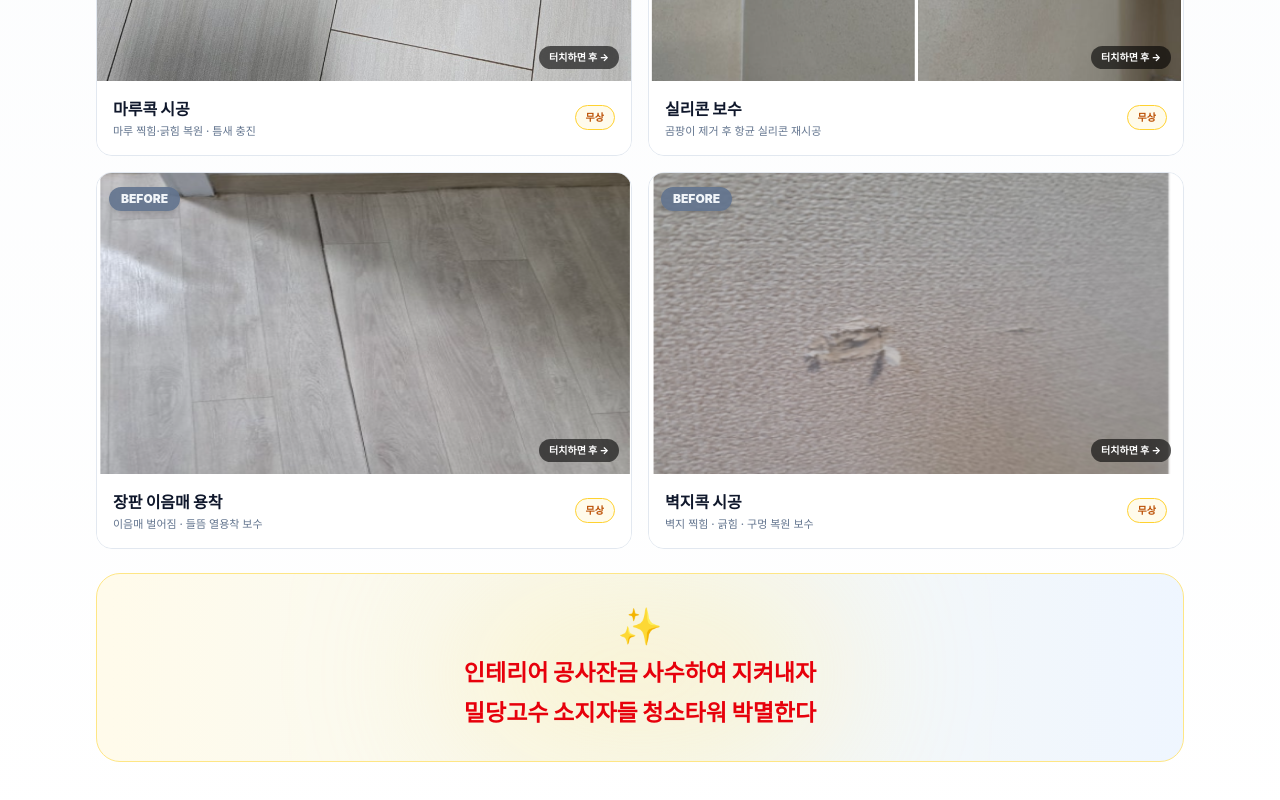
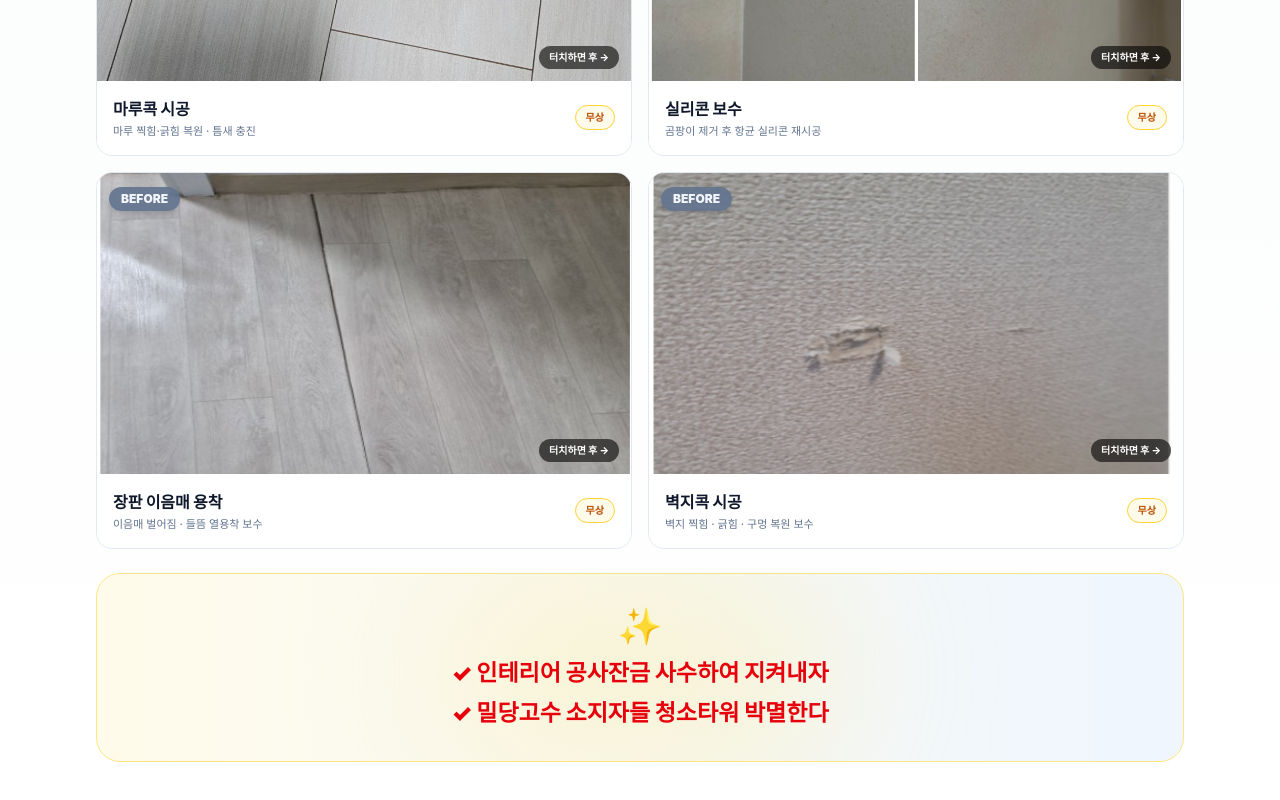
Before and after one commit to timbach9741-wq/CleaningTower, a React (Vite) app: page /b2b/quote in a window 1280 px wide. Shown: the part 1432-2232 px from the top of the page. Built offline with nearby package versions, Linux system fonts and the light colour scheme; a web font is replaced by a local one.

Commit message:
docs: B2B 견적 페이지 하단 배너 문구 앞에 체크 표시 추가
- 하단 무상 강조 배너 내의 두 개 단락("인테리어 공사잔금...", "밀당고수 소지자들...") 텍스트 앞에 체크 기호(✓) 추가

```diff
--- a/src/pages/B2BQuote.tsx
+++ b/src/pages/B2BQuote.tsx
@@ -889,10 +889,10 @@ export default function Quote() {
                     <div className="hidden lg:block absolute top-0 left-1/2 -translate-x-1/2 w-[400px] h-[200px] bg-amber-200/30 rounded-full blur-[80px] pointer-events-none" />
                     <span className="text-2xl lg:text-4xl mb-1.5 lg:mb-3 block relative z-10">✨</span>
                     <p className="text-[17px] lg:text-[23px] font-black text-red-600 mb-1 lg:mb-2 break-keep relative z-10 leading-snug">
-                      인테리어 공사잔금 사수하여 지켜내자
+                      ✓ 인테리어 공사잔금 사수하여 지켜내자
                     </p>
                     <p className="text-[17px] lg:text-[23px] font-black text-red-600 break-keep relative z-10 leading-snug">
-                      밀당고수 소지자들 청소타워 박멸한다
+                      ✓ 밀당고수 소지자들 청소타워 박멸한다
                     </p>
                   </div>
                 </div>
```
